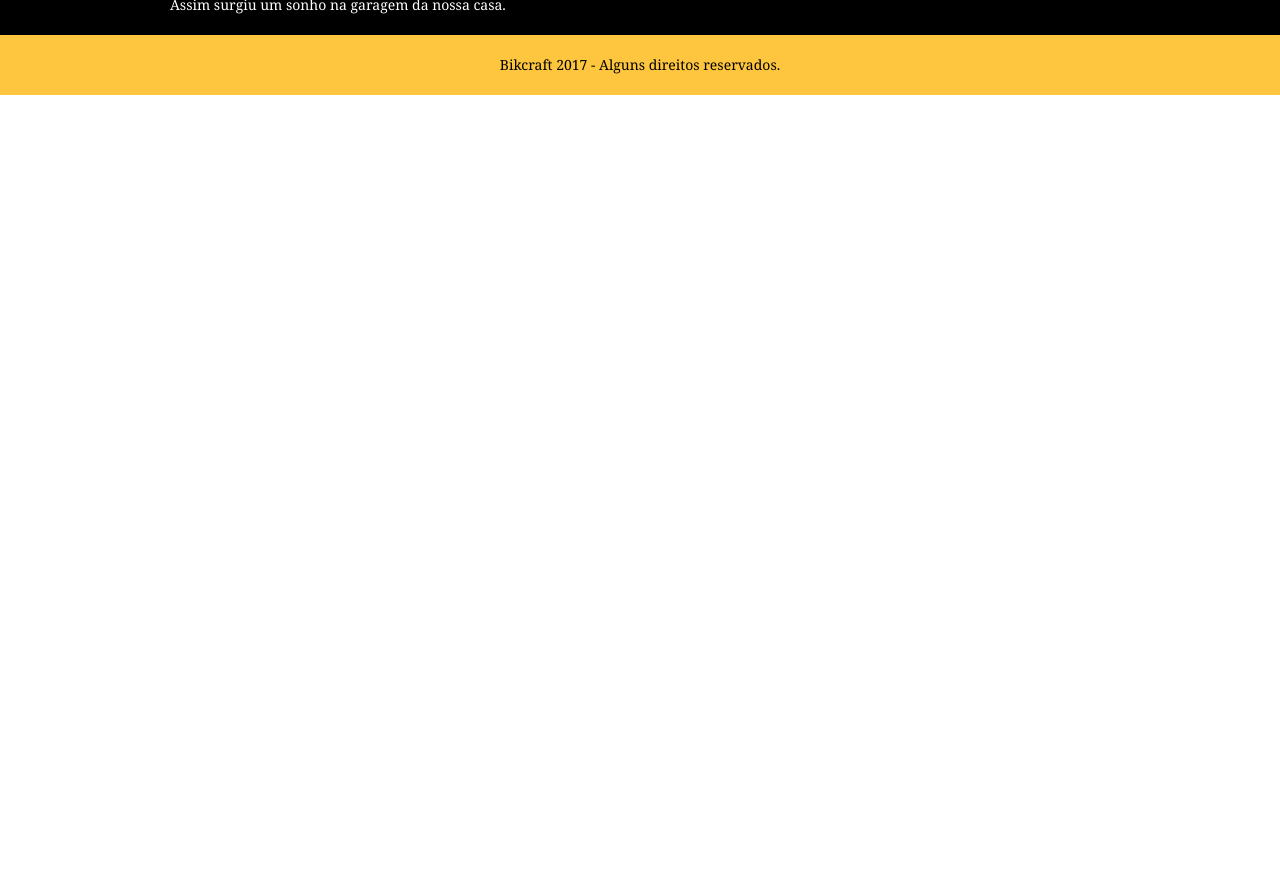
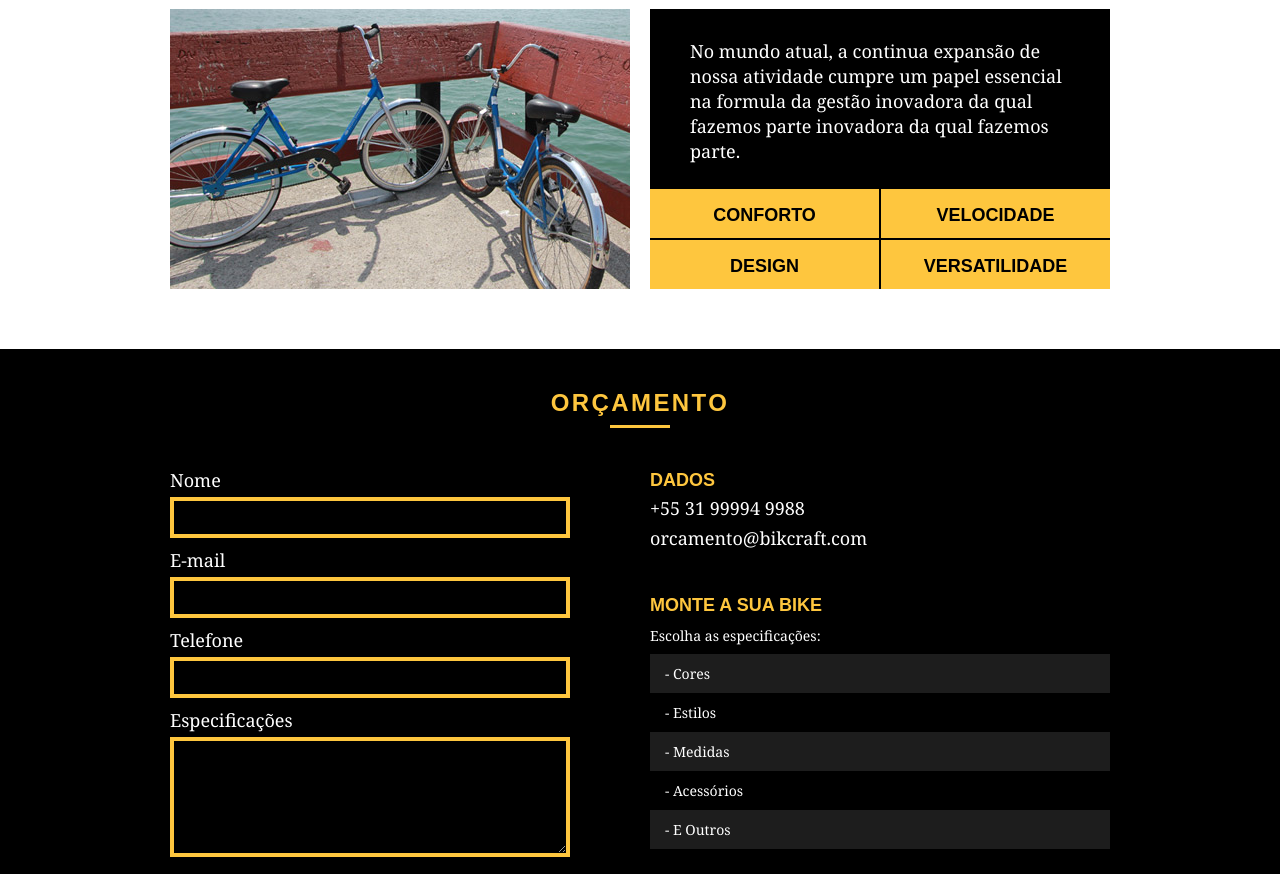
Before and after one commit to TiagoErnandes/BikeCraft, a plain HTML site: page produtos.html in a window 1280 px wide. Shown: the part 1883-2757 px from the top of the page. Before the commit the page ends 1978 px from the top, so only its background shows below. Drawn offline with Linux system fonts and the light colour scheme.

Commit message:
FinalizandoProdutos

```diff
--- a/css/produtos.css
+++ b/css/produtos.css
@@ -71,3 +71,108 @@ background-size: cover;
 .produto_info ul li:nth-child(even){
 	margin-left: 2px;
 }
+
+/* Orçamento */
+.orcamento{
+	background: #000;
+	width: 100%;
+	margin-top: 60px;
+	padding: 40px 0;
+
+
+}
+.orcamento h2{
+	color: #fec63e;
+}
+
+.orcamento h2:after{
+	content: "";
+    display: block;
+    width: 60px;
+    height: 3px;
+    background:#fec63e;
+    margin: 8px auto;
+}
+
+.form{
+	padding-right: 60px;
+}
+.form label {
+	display: block;
+	color: #fff;
+	font-size: 18px;
+	font-family: Georgia, 'Times New Roman', Times, serif;
+	line-height: 25px;
+	margin-bottom: 4px;
+}
+
+.form input{
+	display: block;
+	width: 100%;
+	border: 4px solid #fec63e;
+	background: none;
+	color: #fff;
+	padding: 7px 10px;
+	margin-bottom: 10px;
+	font-size: 14px;
+	font-family: Georgia, 'Times New Roman', Times, serif;
+
+
+}
+
+.form textarea{
+	display: block;
+	width: 100%;
+	height: 120px;
+	border: 4px solid #fec63e;
+	background: none;
+	color: #fff;
+	padding: 7px 10px;
+	margin-bottom: 20px;
+	font-size: 14px;
+	font-family: Georgia, 'Times New Roman', Times, serif;
+
+}
+.form button{
+	background: none;
+	padding: 7px 40px;
+}
+
+.orcamento_dados{
+	color: #fff;
+}
+
+.orcamento_dados h3{
+	font-size: 18px;
+	line-height: 25px;
+	text-transform: uppercase;
+	color: #fec63e;
+	font-weight: bold;
+}
+
+.orcamento_dados span{
+	display: block;
+	font-size: 18px;
+	font-family: Georgia, 'Times New Roman', Times, serif;
+	line-height: 30px;
+}
+.dados_email{
+	margin-bottom: 40px;
+}
+
+orcamento_dados ul{
+	padding-right: 60px ;
+}
+
+.orcamento_dados ul li{
+	font-family: Georgia, 'Times New Roman', Times, serif;
+	font-size: 14px;
+	padding: 10px 15px;
+}
+.orcamento_dados ul li:nth-child(odd){
+	background: #1d1d1d;
+
+}
+.orcamento_dados p {
+	margin: 8px 0;
+}
--- a/produtos.html
+++ b/produtos.html
@@ -24,8 +24,8 @@
       </a>
       <nav class="grid-12 header_menu">
         <ul>
-          <li><a href="sobre.html" class="menu_ativo">Sobre</a></li>
-          <li><a href="produtos.html">Produtos</a></li>
+          <li><a href="sobre.html">Sobre</a></li>
+          <li><a href="produtos.html" class="menu_ativo">Produtos</a></li>
           <li><a href="portfolio">Portfólio</a></li>
           <li><a href="contato">Contato</a></li>
         </ul>
@@ -68,6 +68,32 @@
   </section>
 
 
+  <section class="container produtos_item">
+    <div class="grid-11">
+
+      <img src="img/produtos/bikcraft-esporte-1.jpg" alt="Esporte BikeCraft">
+      <h2>Esporte</h2>
+    </div>
+
+    <div class="grid-5">
+      <img src="img/produtos/esporte.png" alt="icone produto" class="produto_icone">
+    </div>
+    <div class="grid-8">
+      <img src="img/produtos/bikcraft-esporte-2.jpg" alt="Esporte">
+    </div>
+    <div class="grid-8 produto_info">
+      <p>No mundo atual, a continua expansão de nossa atividade cumpre um
+        papel essencial na formula da gestão inovadora da qual
+        fazemos parte inovadora da qual fazemos parte.
+      </p>
+      <ul>
+        <li>Conforto</li>
+        <li>Velocidade</li>
+        <li>Design</li>
+        <li>Versatilidade</li>
+      </ul>
+    </div>
+  </section>
 
 
   <section class="container produtos_item">
@@ -96,6 +122,38 @@
       </ul>
     </div>
   </section>
+  <section class="orcamento">
+    <div class="container">
+      <h2 class="subtitulo">Orçamento</h2>
+      <form id="form_orcamento" class="form grid-8">
+        <label for="nome">Nome</label>
+        <input type="text" id="nome">
+        <label for="email">E-mail</label>
+        <input type="text" id="email">
+        <label for="telefone">Telefone</label>
+        <input type="text" id="telefone">
+        <label for="espec">Especificações</label>
+        <textarea id="espec"></textarea>
+        <button type="submit" class="btn">Enviar</button>
+      </form>
+      <div class="orcamento_dados grid-8">
+        <h3>Dados</h3>
+        <span>+55 31 99994 9988</span>
+        <span class="dados_email">orcamento@bikcraft.com</span>
+        <h3>Monte a sua Bike</h3>
+        <p>Escolha as especificações:</p>
+        <ul>
+          <li>- Cores</li>
+          <li>- Estilos</li>
+          <li>- Medidas</li>
+          <li>- Acessórios</li>
+          <li>- E Outros</li>
+        </ul>
+      </div>
+    </div>
+
+  </section>
+
 
   <div class="quebra">
     <blockquote class="quote-externo container">
```
